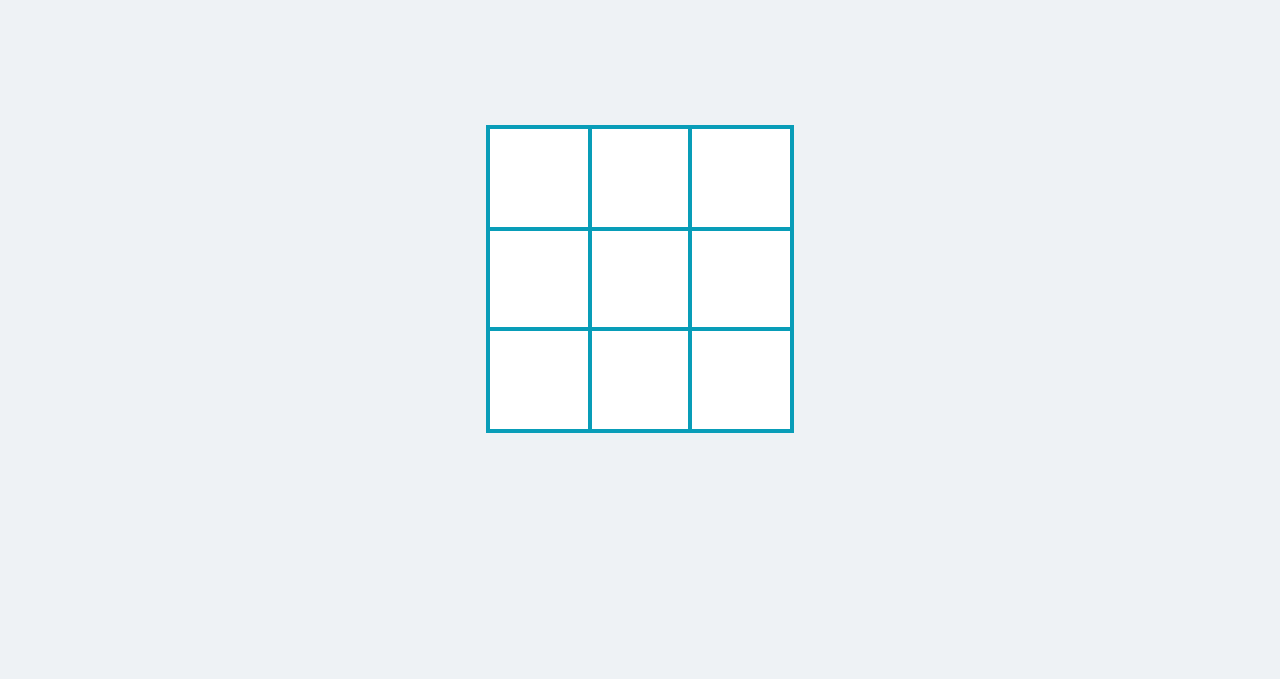
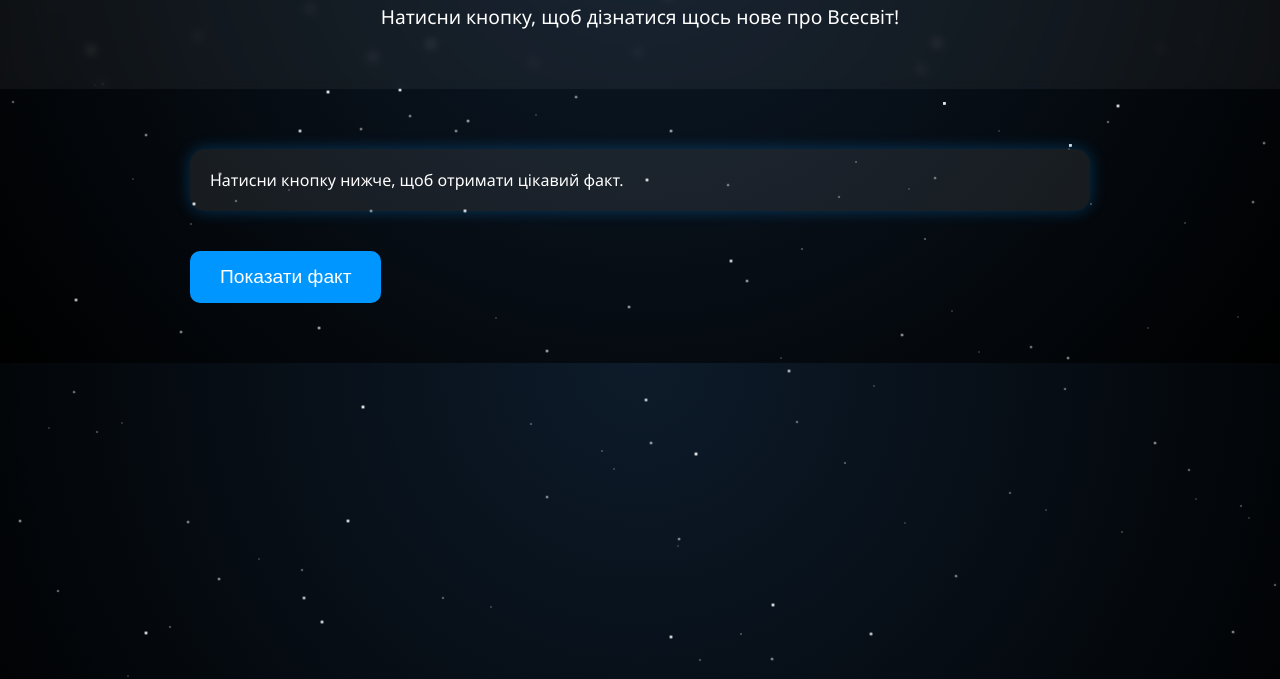
Before and after one commit to rchornyi-lang/helloworld, a plain HTML site: page index.html in a window 1280 px wide. Shown: the part 121-800 px from the top of the page. Drawn offline with Linux system fonts and the light colour scheme.

Commit message:
Update index.html

```diff
--- a/index.html
+++ b/index.html
@@ -1,154 +1,136 @@
 <!DOCTYPE html>
 <html lang="uk">
 <head>
-<meta charset="UTF-8" />
-<title>Хрестики-Нулики на Canvas</title>
+<meta charset="UTF-8">
+<title>Цікаві факти про Космос</title>
 <style>
     body {
-        display: flex;
-        justify-content: center;
-        align-items: center;
-        height: 100vh;
-        background: #eef2f5;
         margin: 0;
-        font-family: Arial;
+        font-family: 'Segoe UI', sans-serif;
+        background: radial-gradient(circle at top, #0d1b2a, #000);
+        color: #fff;
     }
-    #game {
-        border: 4px solid #089db8;
+    header {
+        text-align: center;
+        padding: 40px 20px;
+        background: rgba(255,255,255,0.05);
+        backdrop-filter: blur(5px);
+    }
+    h1 {
+        font-size: 3rem;
+        margin: 0;
+        text-shadow: 0 0 10px #00aaff;
+    }
+    p {
+        font-size: 1.2rem;
+    }
+    .container {
+        max-width: 900px;
+        margin: 40px auto;
+        padding: 20px;
+    }
+    .fact-box {
+        background: rgba(255,255,255,0.08);
+        padding: 20px;
+        border-radius: 15px;
+        box-shadow: 0 0 15px rgba(0,150,255,0.3);
+        margin-bottom: 20px;
+        transition: transform 0.2s;
+    }
+    .fact-box:hover {
+        transform: scale(1.02);
+    }
+    button {
+        padding: 15px 30px;
+        background: #0096ff;
+        color: white;
+        border: none;
+        border-radius: 10px;
+        font-size: 1.2rem;
+        cursor: pointer;
+        margin-top: 20px;
+        transition: 0.2s;
+    }
+    button:hover {
+        background: #0077cc;
+    }
+    .stars {
+        position: fixed;
+        top: 0;
+        left: 0;
+        width: 100%;
+        height: 100%;
+        pointer-events: none;
+        overflow: hidden;
+        z-index: -1;
+    }
+    .star {
+        position: absolute;
+        width: 2px;
+        height: 2px;
         background: white;
+        border-radius: 50%;
+        opacity: 0.7;
+        animation: twinkle 2s infinite ease-in-out;
+    }
+    @keyframes twinkle {
+        0% { opacity: 0.2; transform: scale(1); }
+        50% { opacity: 1; transform: scale(1.5); }
+        100% { opacity: 0.2; transform: scale(1); }
     }
 </style>
 </head>
 <body>
 
-<canvas id="game" width="300" height="300"></canvas>
+<div class="stars" id="stars"></div>
+
+<header>
+    <h1>Цікаві факти про Космос</h1>
+    <p>Натисни кнопку, щоб дізнатися щось нове про Всесвіт!</p>
+</header>
+
+<div class="container">
+    <div class="fact-box" id="fact">
+        Натисни кнопку нижче, щоб отримати цікавий факт.
+    </div>
+    <button onclick="newFact()">Показати факт</button>
+</div>
 
 <script>
-// ======= CANVAS ==========
-const canvas = document.getElementById("game");
-const ctx = canvas.getContext("2d");
-
-const size = 100; // розмір клітинки
-let playingField = [-1,-1,-1,-1,-1,-1,-1,-1,-1];
-
-let player = 1; // 1 — хрестик, 0 — нулик
-
-// ======= ФУНКЦІЯ МАЛЮЄ ПОЛЕ ==========
-function drawField() {
-    ctx.lineWidth = 4;
-    ctx.strokeStyle = "#089db8";
-
-    for (let i = 1; i < 3; i++) {
-        // вертикальні
-        ctx.beginPath();
-        ctx.moveTo(i * size, 0);
-        ctx.lineTo(i * size, 300);
-        ctx.stroke();
-
-        // горизонтальні
-        ctx.beginPath();
-        ctx.moveTo(0, i * size);
-        ctx.lineTo(300, i * size);
-        ctx.stroke();
+// ===== Зірки на фоні =====
+function createStars() {
+    const starsContainer = document.getElementById("stars");
+    for (let i = 0; i < 150; i++) {
+        let star = document.createElement("div");
+        star.classList.add("star");
+        star.style.left = Math.random() * 100 + "%";
+        star.style.top = Math.random() * 100 + "%";
+        star.style.animationDuration = (Math.random() * 2 + 1) + "s";
+        starsContainer.appendChild(star);
     }
 }
+createStars();
 
-// ======= ХРЕСТИК ==========
-function drawCross(x, y) {
-    ctx.strokeStyle = "#e74c3c";
-    ctx.lineWidth = 4;
+// ===== Факти про космос =====
+const facts = [
+    "У космосі немає звуку, бо там немає повітря.",
+    "На Юпітері та Сатурні йдуть дощі з діамантів.",
+    "Сонце складає 99.86% усієї маси Сонячної системи.",
+    "Є зірка, яка повністю складається з алмазу — вона називається Люсі.",
+    "На Венері один день довший, ніж один рік.",
+    "У космосі астронавти стають на 5 см вищими.",
+    "Чорні діри можуть випаровуватися через випромінювання Гокінга.",
+    "Міжгалактичний простір не порожній — там є атоми водню.",
+    "Сліди астронавтів на Місяці можуть зберегтися мільйони років.",
+    "Наша галактика Молочний Шлях рухається зі швидкістю 552 км/с."
+];
 
-    ctx.beginPath();
-    ctx.moveTo(x + 10, y + 10);
-    ctx.lineTo(x + size - 10, y + size - 10);
-    ctx.stroke();
-
-    ctx.beginPath();
-    ctx.moveTo(x + size - 10, y + 10);
-    ctx.lineTo(x + 10, y + size - 10);
-    ctx.stroke();
+// ===== Показ нового факту =====
+function newFact() {
+    const box = document.getElementById("fact");
+    const random = Math.floor(Math.random() * facts.length);
+    box.textContent = facts[random];
 }
-
-// ======= НУЛИК ==========
-function drawZero(x, y) {
-    ctx.strokeStyle = "#9b59b6";
-    ctx.lineWidth = 5;
-
-    ctx.beginPath();
-    ctx.arc(x + size / 2, y + size / 2, size/2 - 10, 0, Math.PI * 2);
-    ctx.stroke();
-}
-
-// ======= Перемальовує гру ==========
-function redraw() {
-    ctx.clearRect(0, 0, 300, 300);
-    drawField();
-
-    for (let i = 0; i < 9; i++) {
-        let val = playingField[i];
-        if (val === -1) continue;
-
-        let x = (i % 3) * size;
-        let y = Math.floor(i / 3) * size;
-
-        if (val === 1) drawCross(x, y);
-        else drawZero(x, y);
-    }
-}
-
-// ======= КЛІК ========
-canvas.addEventListener("click", (e) => {
-    let rect = canvas.getBoundingClientRect();
-    let x = e.clientX - rect.left;
-    let y = e.clientY - rect.top;
-
-    let col = Math.floor(x / size);
-    let row = Math.floor(y / size);
-    let index = row * 3 + col;
-
-    if (playingField[index] !== -1) return; // клітинка зайнята
-
-    playingField[index] = player;
-
-    let winner = checkWin();
-    redraw();
-
-    if (winner !== -1) {
-        setTimeout(() => {
-            alert(winner === 1 ? "Виграв хрестик!" : "Виграв нулик!");
-        }, 100);
-        return;
-    }
-
-    player = (player === 1 ? 0 : 1);
-});
-
-// ======= Перевірка перемоги ========
-function checkCells(n1, n2, n3) {
-    if (
-        playingField[n1] === playingField[n2] &&
-        playingField[n2] === playingField[n3]
-    ) {
-        return playingField[n1];
-    }
-    return -1;
-}
-
-function checkWin() {
-    return (
-        checkCells(0,1,2) ||
-        checkCells(3,4,5) ||
-        checkCells(6,7,8) ||
-        checkCells(0,3,6) ||
-        checkCells(1,4,7) ||
-        checkCells(2,5,8) ||
-        checkCells(0,4,8) ||
-        checkCells(2,4,6)
-    );
-}
-
-// Початкове поле
-redraw();
 </script>
 
 </body>
```
